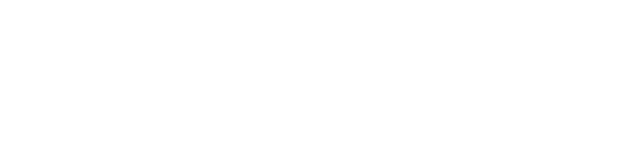
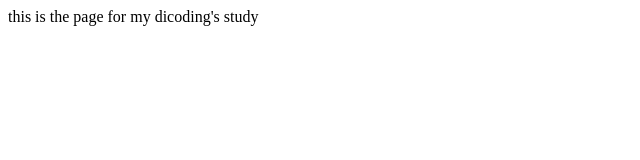
Before and after one commit to fairuzikbar/fairuzikbar.github.io, a plain HTML site: page index.html in a window 1280 px wide. Shown: the whole page, without its empty margins (0-640 px from the left). Drawn offline with Linux system fonts and the light colour scheme.

Commit message:
Update index.html

```diff
--- a/index.html
+++ b/index.html
@@ -2,4 +2,7 @@
 <head>
 <title>Test Page</title>
 </head>
+  <body>
+    <p>this is the page for my dicoding's study</p>
+  </body>
 </html>
```
